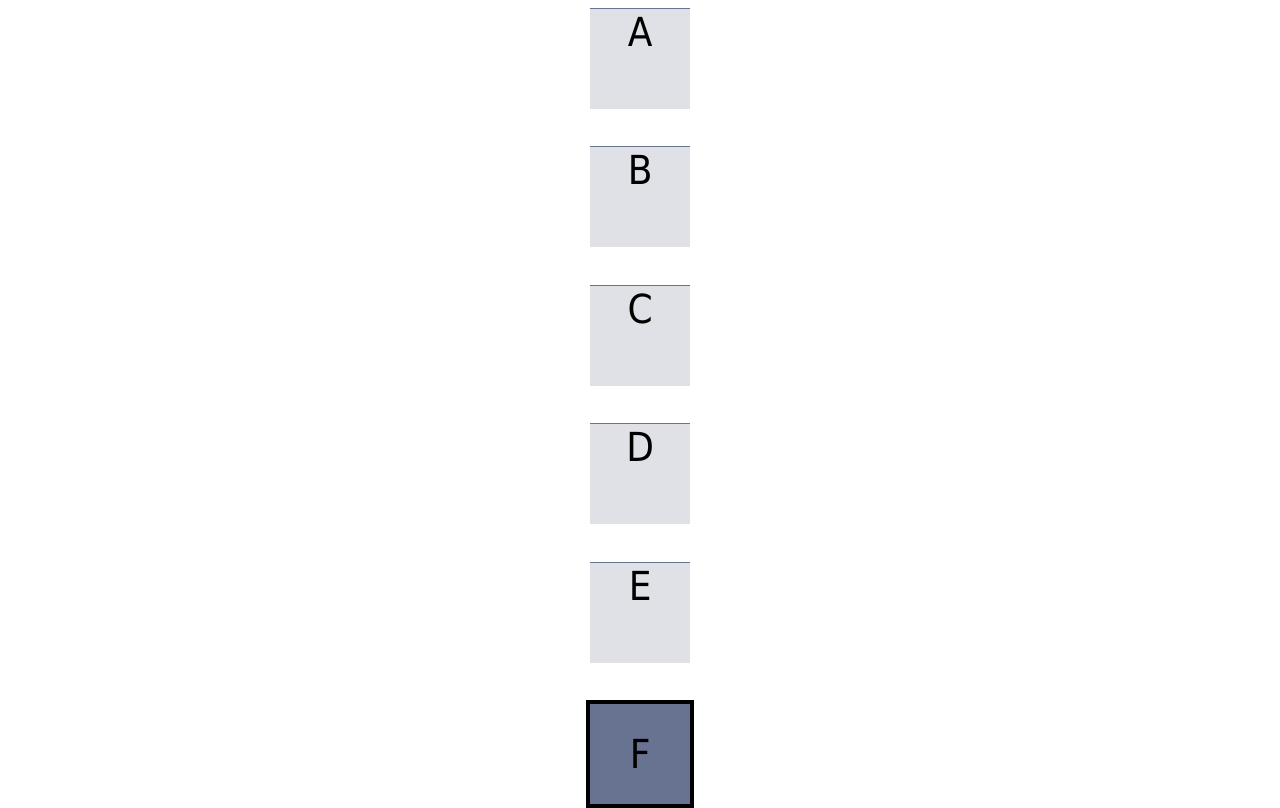
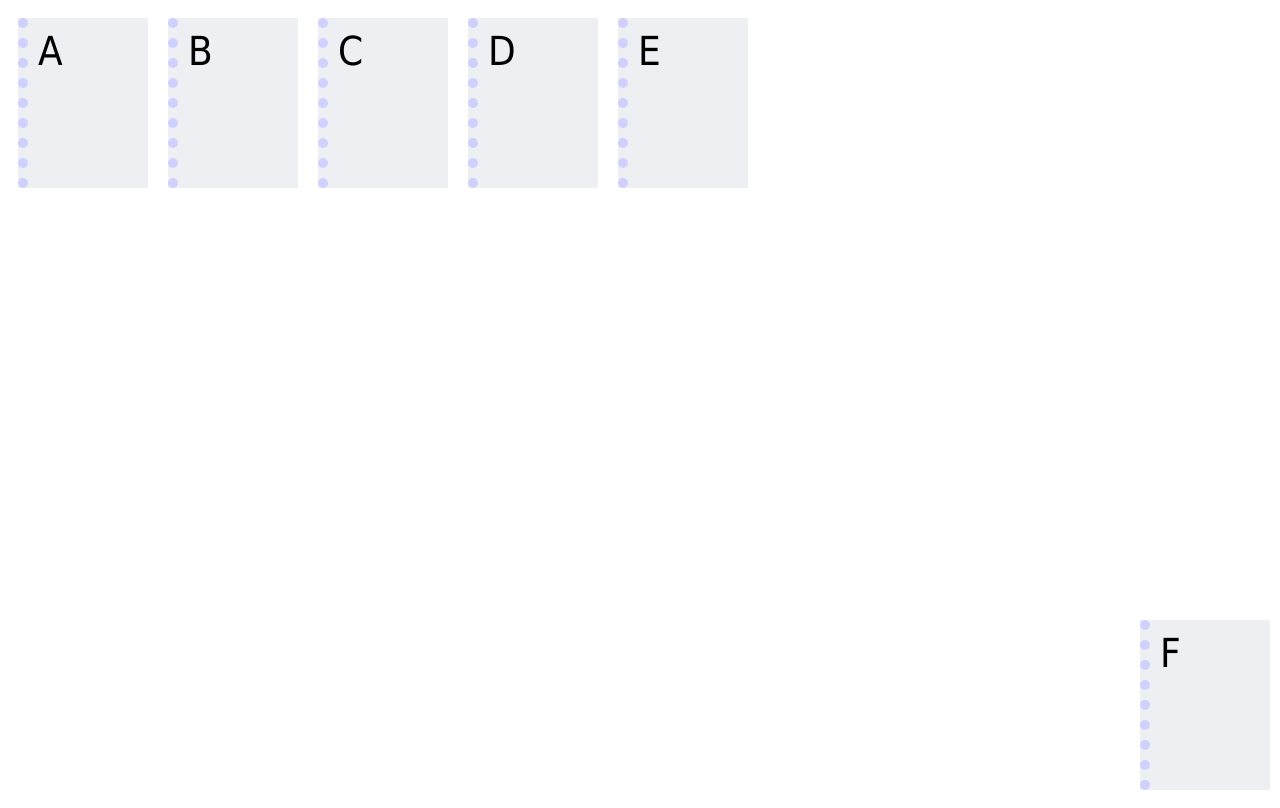
Before and after one commit to Maizehsu/CS142-2022-Summer-Mendel-Rosenblum, a plain HTML site: page Project 1/index.html in a window 1280 px wide. Drawn offline with Linux system fonts and the light colour scheme.

Commit message:
Update styleB.css and README, finish project 1

```diff
--- a/Project 1/index.html
+++ b/Project 1/index.html
@@ -2,7 +2,7 @@
  * @Author: xumai07 maizehsu@outlook.com
  * @Date: 2022-05-11 10:01:23
  * @LastEditors: xumai07 maizehsu@outlook.com
- * @LastEditTime: 2022-05-12 00:06:12
+ * @LastEditTime: 2022-05-12 00:39:54
  * @FilePath: \Project 1\index.html
  * @Description: Stanford CS142 Project 1.
 -->
@@ -13,7 +13,7 @@
 
 <head>
     <title>CS142 Project #1</title>
-    <link rel="stylesheet" type="text/css" href="styleA.css">
+    <link rel="stylesheet" type="text/css" href="styleB.css">
 </head>
 
 <body>
--- a/Project 1/styleB.css
+++ b/Project 1/styleB.css
@@ -0,0 +1,31 @@
+/* Make body have 100% of the browser height.*/
+html, body {
+	height: 100%;
+}
+
+/*It seems that we don't need to specify a body tag here (also in styleA.css).*/
+.container {
+    display: flex;
+    font-family: Tahoma;
+    font-size: 40px;
+}
+
+.GE {
+    background: #eeeff2;
+    width: 100px;
+    height: 150px;
+    padding: 10px;
+    margin: 10px;
+    border-left: 10px dotted #D0D0FF;
+}
+
+.GE:hover {
+    background-color: yellow;
+	color: goldenrod;
+}
+
+#F {
+    position: fixed;
+	bottom: 0;
+	right: 0;
+}
```
Also changed, not shown: Project 1/README.md.
